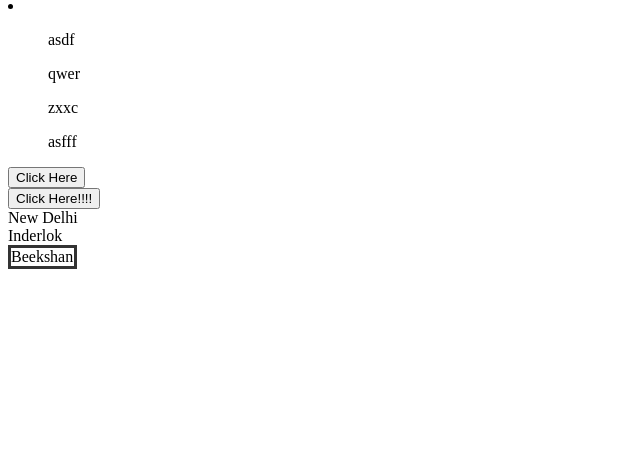
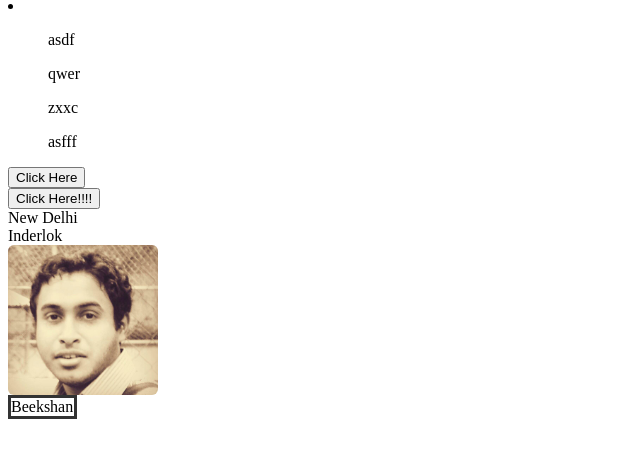
Before and after one commit to beekshan/beginner, a plain HTML site: page index.html in a window 1280 px wide. Shown: the part 105-562 px from the top of the page, without its empty margins (0-640 px from the left). Drawn offline with Linux system fonts and the light colour scheme.

Commit message:
img added with anim

```diff
--- a/first.css
+++ b/first.css
@@ -8,3 +8,36 @@
     border: 3px solid #333;
     width: 5%;
 }
+
+.card-container {
+  cursor: pointer;
+  height: 150px;
+/*  perspective: 600;*/
+  position: relative;
+  width: 150px;
+}
+.card {
+  height: 100%;
+  position: absolute;
+  transform-style: preserve-3d;
+  transition: all 1s ease-in-out;
+  width: 100%;
+}
+.card:hover {
+  transform: rotateY(180deg);
+}
+.card .side {
+  backface-visibility: hidden;
+  border-radius: 6px;
+  height: 100%;
+  position: absolute;
+  overflow: hidden;
+  width: 100%;
+}
+.card .back {
+  background: #333;
+  color: #fff;
+  line-height: 150px;
+  text-align: center;
+  transform: rotateY(180deg);
+}
--- a/index.html
+++ b/index.html
@@ -37,6 +37,15 @@
         </div>
         <div>New Delhi</div>
         <div>Inderlok</div>
+        <div class="box"></div>
+
+        <div class="card-container">
+  <div class="card">
+    <div class="side"><img src="beekshan.jpg" style=" height: 150px;"></div>
+    <div class="side back">BEEKSHAN</div>
+  </div>
+</div>
+
 
         <div class="recbox">Beekshan</div>
 
```
Also changed, not shown: beekshan.jpg (added).
